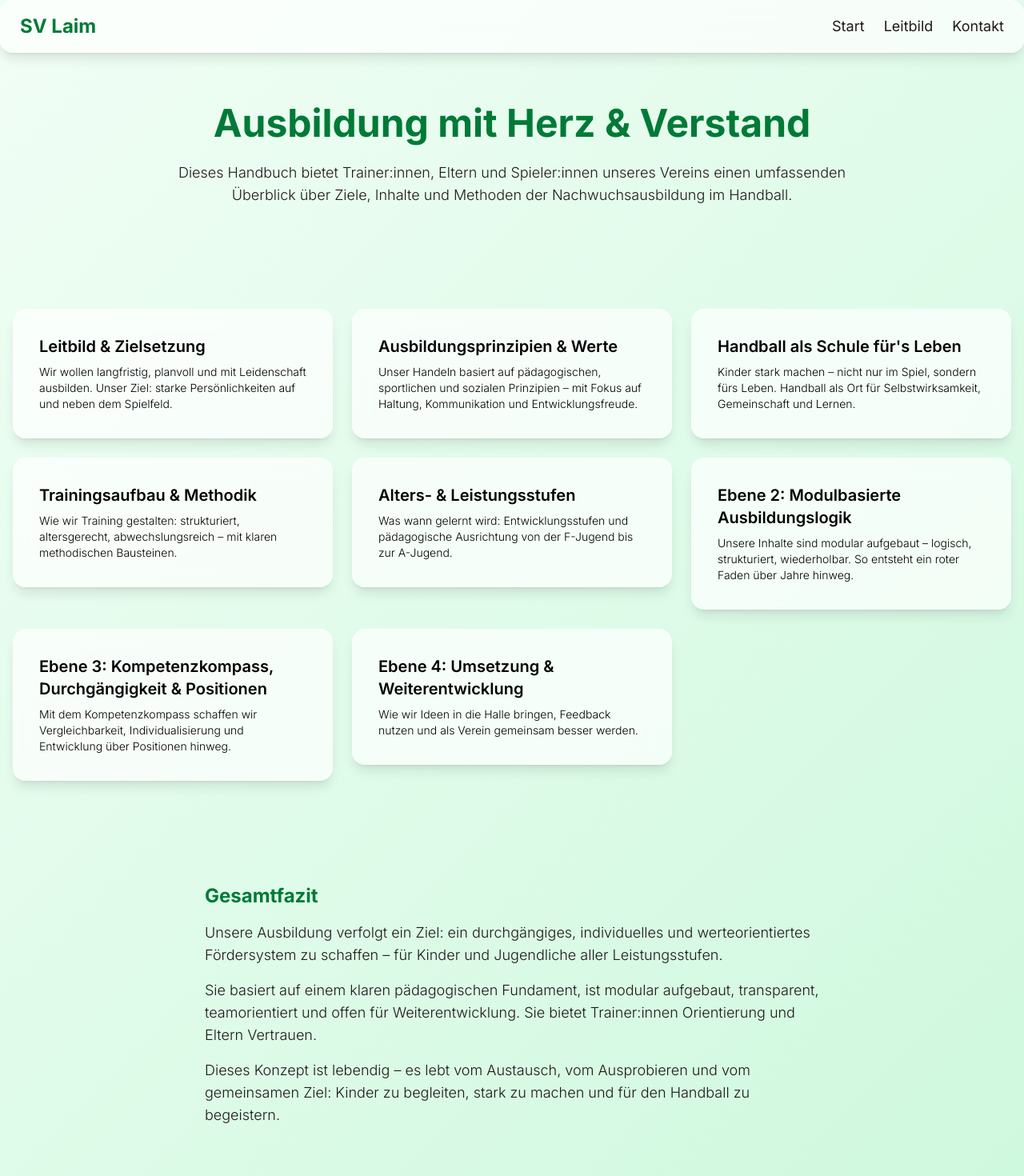
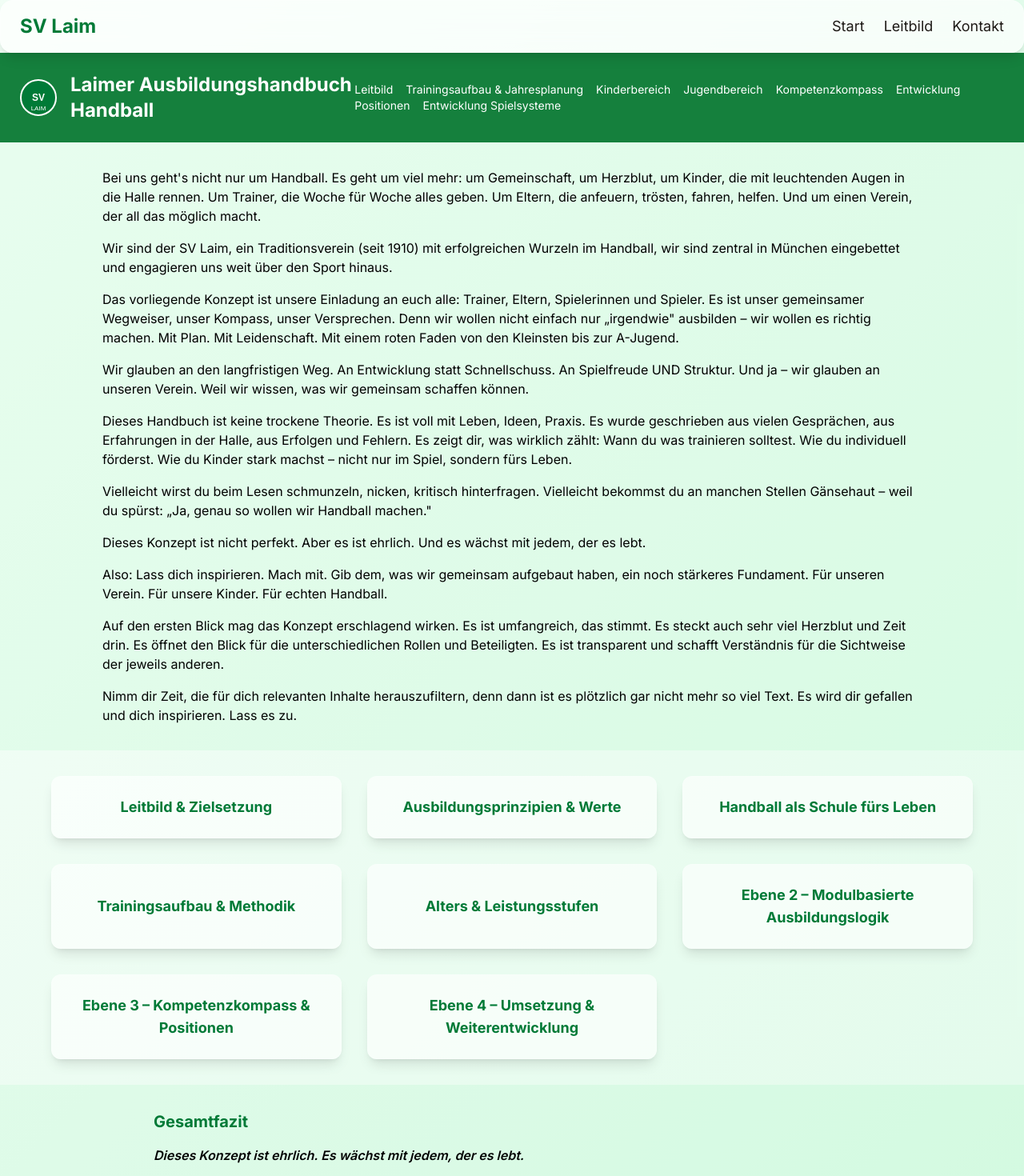
Before and after one commit to OGCoach23/Handbuch-Ausbildung, a React (Vite) app: page / in a window 1280 px wide. Shown: the top 1470 px of the page at 80% size. Built offline with nearby package versions, Linux system fonts and the light colour scheme.

Commit message:
Update Home page with new design, header, and corrected navigation links

```diff
--- a/src/pages/Home.jsx
+++ b/src/pages/Home.jsx
@@ -1,151 +1,119 @@
-import { Link } from "react-router-dom";
 import { motion } from "framer-motion";
+import logo from "../assets/logo.svg";
 
-const links = [
+const cards = [
   {
     title: "Leitbild & Zielsetzung",
     link: "/leitbild",
-    description:
-      "Wir wollen langfristig, planvoll und mit Leidenschaft ausbilden. Unser Ziel: starke Persönlichkeiten auf und neben dem Spielfeld.",
   },
   {
     title: "Ausbildungsprinzipien & Werte",
-    link: "/prinzipien",
-    description:
-      "Unser Handeln basiert auf pädagogischen, sportlichen und sozialen Prinzipien – mit Fokus auf Haltung, Kommunikation und Entwicklungsfreude.",
+    link: "/ausbildungsprinzipien",
   },
   {
-    title: "Handball als Schule für's Leben",
+    title: "Handball als Schule fürs Leben",
     link: "/schule-fuers-leben",
-    description:
-      "Kinder stark machen – nicht nur im Spiel, sondern fürs Leben. Handball als Ort für Selbstwirksamkeit, Gemeinschaft und Lernen.",
   },
   {
     title: "Trainingsaufbau & Methodik",
     link: "/trainingsmethodik",
-    description:
-      "Wie wir Training gestalten: strukturiert, altersgerecht, abwechslungsreich – mit klaren methodischen Bausteinen.",
   },
   {
-    title: "Alters- & Leistungsstufen",
+    title: "Alters & Leistungsstufen",
     link: "/stufen",
-    description:
-      "Was wann gelernt wird: Entwicklungsstufen und pädagogische Ausrichtung von der F-Jugend bis zur A-Jugend.",
   },
   {
-    title: "Ebene 2: Modulbasierte Ausbildungslogik",
+    title: "Ebene 2 – Modulbasierte Ausbildungslogik",
     link: "/ebene2",
-    description:
-      "Unsere Inhalte sind modular aufgebaut – logisch, strukturiert, wiederholbar. So entsteht ein roter Faden über Jahre hinweg.",
   },
   {
-    title: "Ebene 3: Kompetenzkompass, Durchgängigkeit & Positionen",
+    title: "Ebene 3 – Kompetenzkompass & Positionen",
     link: "/ebene3",
-    description:
-      "Mit dem Kompetenzkompass schaffen wir Vergleichbarkeit, Individualisierung und Entwicklung über Positionen hinweg.",
   },
   {
-    title: "Ebene 4: Umsetzung & Weiterentwicklung",
+    title: "Ebene 4 – Umsetzung & Weiterentwicklung",
     link: "/ebene4",
-    description:
-      "Wie wir Ideen in die Halle bringen, Feedback nutzen und als Verein gemeinsam besser werden.",
   },
 ];
 
 export default function Home() {
   return (
-    <main>
-      {/* Section 1: Einleitung */}
-      <motion.section
+    <div>
+      {/* Header */}
+      <header className="bg-green-700 text-white p-6 flex justify-between items-center">
+        <div className="flex items-center space-x-4">
+          <img src={logo} alt="SV Laim" className="w-12 h-12" />
+          <h1 className="text-2xl font-bold">Laimer Ausbildungshandbuch Handball</h1>
+        </div>
+        <nav className="space-x-4 text-sm hidden md:block">
+          <a href="/leitbild" className="hover:underline">Leitbild</a>
+          <a href="/trainingsmethodik" className="hover:underline">Trainingsaufbau & Jahresplanung</a>
+          <a href="/stufen" className="hover:underline">Kinderbereich</a>
+          <a href="/ebene2" className="hover:underline">Jugendbereich</a>
+          <a href="/ebene3" className="hover:underline">Kompetenzkompass</a>
+          <a href="/ebene3" className="hover:underline">Entwicklung Positionen</a>
+          <a href="/ebene3" className="hover:underline">Entwicklung Spielsysteme</a>
+        </nav>
+      </header>
+
+      {/* Einleitungstext */}
+      <section className="bg-green-100/40 p-8">
+        <motion.div
+          initial={{ opacity: 0, y: 30 }}
+          whileInView={{ opacity: 1, y: 0 }}
+          transition={{ duration: 0.6 }}
+          className="max-w-5xl mx-auto space-y-4"
+        >
+          <p>Bei uns geht's nicht nur um Handball. Es geht um viel mehr: um Gemeinschaft, um Herzblut, um Kinder, die mit leuchtenden Augen in die Halle rennen. Um Trainer, die Woche für Woche alles geben. Um Eltern, die anfeuern, trösten, fahren, helfen. Und um einen Verein, der all das möglich macht.</p>
+          <p>Wir sind der SV Laim, ein Traditionsverein (seit 1910) mit erfolgreichen Wurzeln im Handball, wir sind zentral in München eingebettet und engagieren uns weit über den Sport hinaus.</p>
+          <p>Das vorliegende Konzept ist unsere Einladung an euch alle: Trainer, Eltern, Spielerinnen und Spieler. Es ist unser gemeinsamer Wegweiser, unser Kompass, unser Versprechen. Denn wir wollen nicht einfach nur „irgendwie" ausbilden – wir wollen es richtig machen. Mit Plan. Mit Leidenschaft. Mit einem roten Faden von den Kleinsten bis zur A-Jugend.</p>
+          <p>Wir glauben an den langfristigen Weg. An Entwicklung statt Schnellschuss. An Spielfreude UND Struktur. Und ja – wir glauben an unseren Verein. Weil wir wissen, was wir gemeinsam schaffen können.</p>
+          <p>Dieses Handbuch ist keine trockene Theorie. Es ist voll mit Leben, Ideen, Praxis. Es wurde geschrieben aus vielen Gesprächen, aus Erfahrungen in der Halle, aus Erfolgen und Fehlern. Es zeigt dir, was wirklich zählt: Wann du was trainieren solltest. Wie du individuell förderst. Wie du Kinder stark machst – nicht nur im Spiel, sondern fürs Leben.</p>
+          <p>Vielleicht wirst du beim Lesen schmunzeln, nicken, kritisch hinterfragen. Vielleicht bekommst du an manchen Stellen Gänsehaut – weil du spürst: „Ja, genau so wollen wir Handball machen."</p>
+          <p>Dieses Konzept ist nicht perfekt. Aber es ist ehrlich. Und es wächst mit jedem, der es lebt.</p>
+          <p>Also: Lass dich inspirieren. Mach mit. Gib dem, was wir gemeinsam aufgebaut haben, ein noch stärkeres Fundament. Für unseren Verein. Für unsere Kinder. Für echten Handball.</p>
+          <p className="mt-4">Auf den ersten Blick mag das Konzept erschlagend wirken. Es ist umfangreich, das stimmt. Es steckt auch sehr viel Herzblut und Zeit drin. Es öffnet den Blick für die unterschiedlichen Rollen und Beteiligten. Es ist transparent und schafft Verständnis für die Sichtweise der jeweils anderen.</p>
+          <p>Nimm dir Zeit, die für dich relevanten Inhalte herauszufiltern, denn dann ist es plötzlich gar nicht mehr so viel Text. Es wird dir gefallen und dich inspirieren. Lass es zu.</p>
+        </motion.div>
+      </section>
+
+      {/* Karten */}
+      <section className="bg-white/40 p-8">
+        <div className="max-w-6xl mx-auto grid grid-cols-1 sm:grid-cols-2 lg:grid-cols-3 gap-8">
+          {cards.map(({ title, link }, index) => (
+            <motion.a
+              key={title}
+              href={link}
               initial={{ opacity: 0, y: 20 }}
-        animate={{ opacity: 1, y: 0 }}
-        transition={{ duration: 0.6 }}
-        className="py-16 px-4 text-center"
-      >
-        <div className="max-w-4xl mx-auto">
-          <motion.h1
-            initial={{ opacity: 0, y: 30 }}
-            animate={{ opacity: 1, y: 0 }}
-            transition={{ duration: 0.8, delay: 0.2 }}
-            className="text-5xl font-bold text-primary mb-6"
-          >
-            Ausbildung mit Herz & Verstand
-          </motion.h1>
-          <motion.p
-            initial={{ opacity: 0, y: 20 }}
-            animate={{ opacity: 1, y: 0 }}
-            transition={{ duration: 0.6, delay: 0.4 }}
-            className="text-lg text-dark font-light"
-          >
-            Dieses Handbuch bietet Trainer:innen, Eltern und Spieler:innen unseres Vereins einen umfassenden Überblick
-            über Ziele, Inhalte und Methoden der Nachwuchsausbildung im Handball.
-          </motion.p>
-        </div>
-      </motion.section>
-
-      {/* Section 2: Themenkarten */}
-      <motion.section
-        initial={{ opacity: 0 }}
-        whileInView={{ opacity: 1 }}
-        transition={{ duration: 0.8 }}
-        className="py-16 px-4"
-      >
-        <div className="max-w-7xl mx-auto grid grid-cols-1 sm:grid-cols-2 lg:grid-cols-3 gap-6">
-          {links.map((item, index) => (
-            <motion.div
-              key={item.title}
-              initial={{ opacity: 0, y: 30 }}
               whileInView={{ opacity: 1, y: 0 }}
               transition={{ duration: 0.5, delay: index * 0.1 }}
               whileHover={{ scale: 1.02 }}
               whileTap={{ scale: 0.98 }}
+              className="bg-white/60 p-6 rounded-xl shadow-lg hover:shadow-xl transition-all duration-300 h-full flex items-center justify-center text-center border border-white/20"
             >
-              <Link
-                to={item.link}
-                className="block glass-card p-8 hover:shadow-xl hover:bg-secondary hover:text-white transition-all duration-200"
-              >
-                <h2 className="text-xl font-semibold mb-2">{item.title}</h2>
-                <p className="text-sm font-light">{item.description}</p>
-              </Link>
-            </motion.div>
+              <h3 className="text-lg font-bold text-primary">{title}</h3>
+            </motion.a>
           ))}
         </div>
-      </motion.section>
+      </section>
 
-      {/* Section 3: Gesamtfazit */}
-      <motion.section
-        initial={{ opacity: 0 }}
-        whileInView={{ opacity: 1 }}
-        transition={{ duration: 0.8 }}
-        className="py-16 px-4"
-      >
-        <div className="max-w-3xl mx-auto space-y-4 text-dark text-lg">
-          <motion.h2
-            initial={{ opacity: 0, y: 20 }}
+      {/* Fazit */}
+      <section className="bg-green-100/30 p-8">
+        <motion.div
+          initial={{ opacity: 0, y: 30 }}
           whileInView={{ opacity: 1, y: 0 }}
           transition={{ duration: 0.6 }}
-            className="text-2xl font-bold text-primary mb-4"
+          className="max-w-4xl mx-auto space-y-4"
         >
-            Gesamtfazit
-          </motion.h2>
-          <motion.div
-            initial={{ opacity: 0, y: 20 }}
-            whileInView={{ opacity: 1, y: 0 }}
-            transition={{ duration: 0.6, delay: 0.2 }}
-            className="space-y-4"
-          >
-            <p className="font-light">
-              Unsere Ausbildung verfolgt ein Ziel: ein durchgängiges, individuelles und werteorientiertes Fördersystem zu schaffen – für Kinder und Jugendliche aller Leistungsstufen.
+          <h2 className="text-xl font-bold text-primary">Gesamtfazit</h2>
+          <p className="font-semibold italic">
+            Dieses Konzept ist ehrlich. Es wächst mit jedem, der es lebt.
           </p>
-            <p className="font-light">
-              Sie basiert auf einem klaren pädagogischen Fundament, ist modular aufgebaut, transparent, teamorientiert und offen für Weiterentwicklung. Sie bietet Trainer:innen Orientierung und Eltern Vertrauen.
-            </p>
-            <p className="font-light">
-              Dieses Konzept ist lebendig – es lebt vom Austausch, vom Ausprobieren und vom gemeinsamen Ziel: Kinder zu begleiten, stark zu machen und für den Handball zu begeistern.
+          <p>
+            Lass dich inspirieren. Mach mit. Gib dem, was wir gemeinsam aufgebaut haben, ein noch stärkeres Fundament. Für unseren Verein. Für unsere Kinder. Für echten Handball.
           </p>
         </motion.div>
+      </section>
     </div>
-      </motion.section>
-    </main>
   );
 }
```
Also changed, not shown: src/assets/logo.svg (added). Lines whose indentation alone changed are shown as unchanged.
